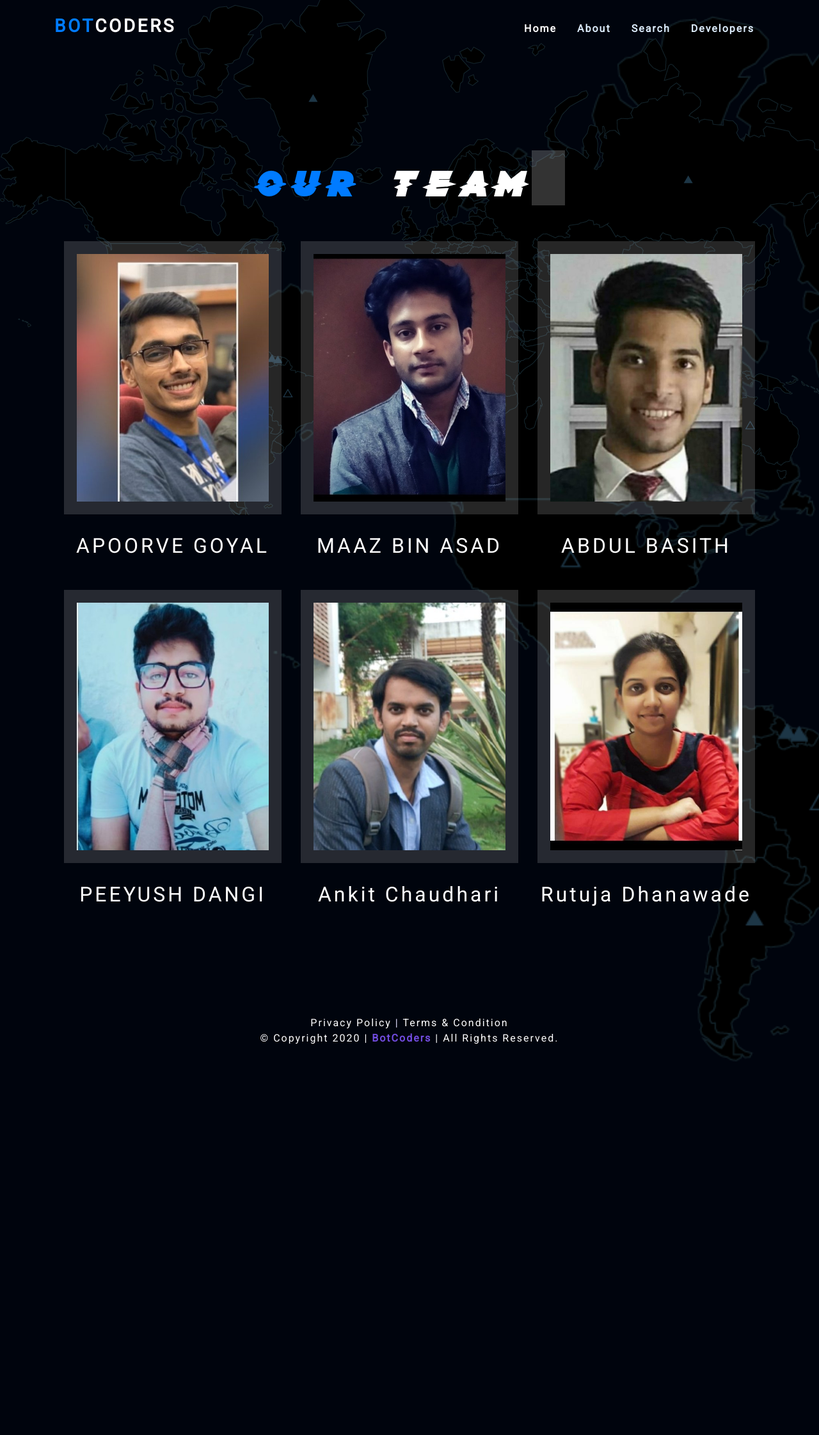
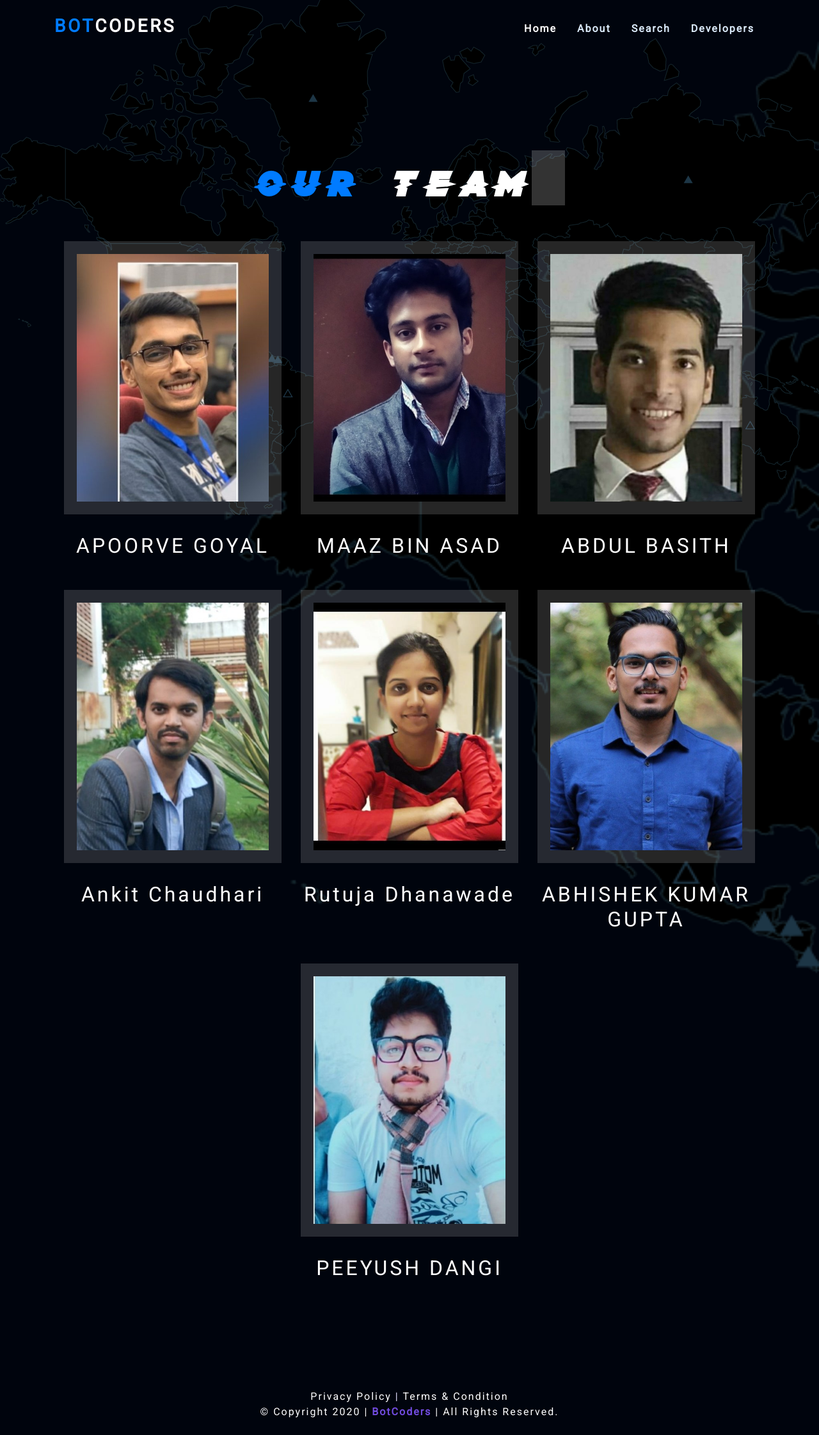
Before and after one commit to BOT-CODERS/BotCodeApp, a Django app: page /developers/ in a window 1280 px wide. Shown: the whole page at 64% size. Before the commit the page ends 1659 px from the top, so only its background shows below. Run offline with Django 3.2, Linux system fonts and the light colour scheme; some libraries are stand-ins or nearby versions; some web fonts are replaced.

Commit message:
Add Devloper

```diff
--- a/app/templates/app/developers.html
+++ b/app/templates/app/developers.html
@@ -60,23 +60,6 @@
                         </div>
                     </div>
                 </div>
-    <div class="speaker-block col-lg-4 col-md-12" data-wow-delay="400ms">
-                    <div class="inner-box">
-                        <div class="image-box">
-                            <figure class="image"><img src="{% static 'app/images/_peeyush.jpg' %}"  alt="IMG">
-                                <div class="social-links">
-                                    <ul>
-                                       <li><a target = '_blank' href="https://www.linkedin.com/in/peeyush-dangi-8a1570160/"><span class="fab fa-linkedin"></span></a></li>
-                                       <li><a target = '_blank' href="https://github.com/Peeyush19999"><span class="fab fa-github"></span></a></li>
-                                    </ul>
-                                </div>
-                            </figure>
-                        </div>
-                        <div class="caption-box">
-                            <h2 class="name"> PEEYUSH DANGI </h2>
-                        </div>
-                    </div>
-                </div>
 
   <div class="speaker-block col-lg-4 col-md-12" data-wow-delay="400ms">
                     <div class="inner-box">
@@ -113,6 +96,43 @@
                         </div>
                     </div>
                 </div>
+
+                <div class="speaker-block col-lg-4 col-md-12">
+                    <div class="inner-box">
+                        <div class="image-box">
+                            <figure class="image"><img src="{% static 'app/images/abhishekguptapro.jpg' %}"  alt="IMG">
+                                <div class="social-links">
+                                    <ul>
+                                       <li><a target = '_blank' href="https://www.linkedin.com/in/abhishekapk"><span class="fab fa-linkedin"></span></a></li>
+                                       <li><a target = '_blank' href="https:www.githib.com/abhishekapk"><span class="fab fa-github"></span></a></li>
+                                    </ul>
+                                </div>
+                            </figure>
+                        </div>
+                        <div class="caption-box">
+                            <h2 class="name"> ABHISHEK KUMAR GUPTA </h2>
+                        </div>
+                    </div>
+                </div>
+
+                <div class="speaker-block col-lg-4 col-md-12" data-wow-delay="400ms">
+                    <div class="inner-box">
+                        <div class="image-box">
+                            <figure class="image"><img src="{% static 'app/images/_peeyush.jpg' %}"  alt="IMG">
+                                <div class="social-links">
+                                    <ul>
+                                       <li><a target = '_blank' href="https://www.linkedin.com/in/peeyush-dangi-8a1570160/"><span class="fab fa-linkedin"></span></a></li>
+                                       <li><a target = '_blank' href="https://github.com/Peeyush19999"><span class="fab fa-github"></span></a></li>
+                                    </ul>
+                                </div>
+                            </figure>
+                        </div>
+                        <div class="caption-box">
+                            <h2 class="name"> PEEYUSH DANGI </h2>
+                        </div>
+                    </div>
+                </div>
+
             </div>
         </div>
     </div>
```
Also changed, not shown: app/static/app/images/abhishekguptapro.jpg (added), app/static/app/images/pp.jpeg (added), app/static/app/images/pp_transparent.png (added).
